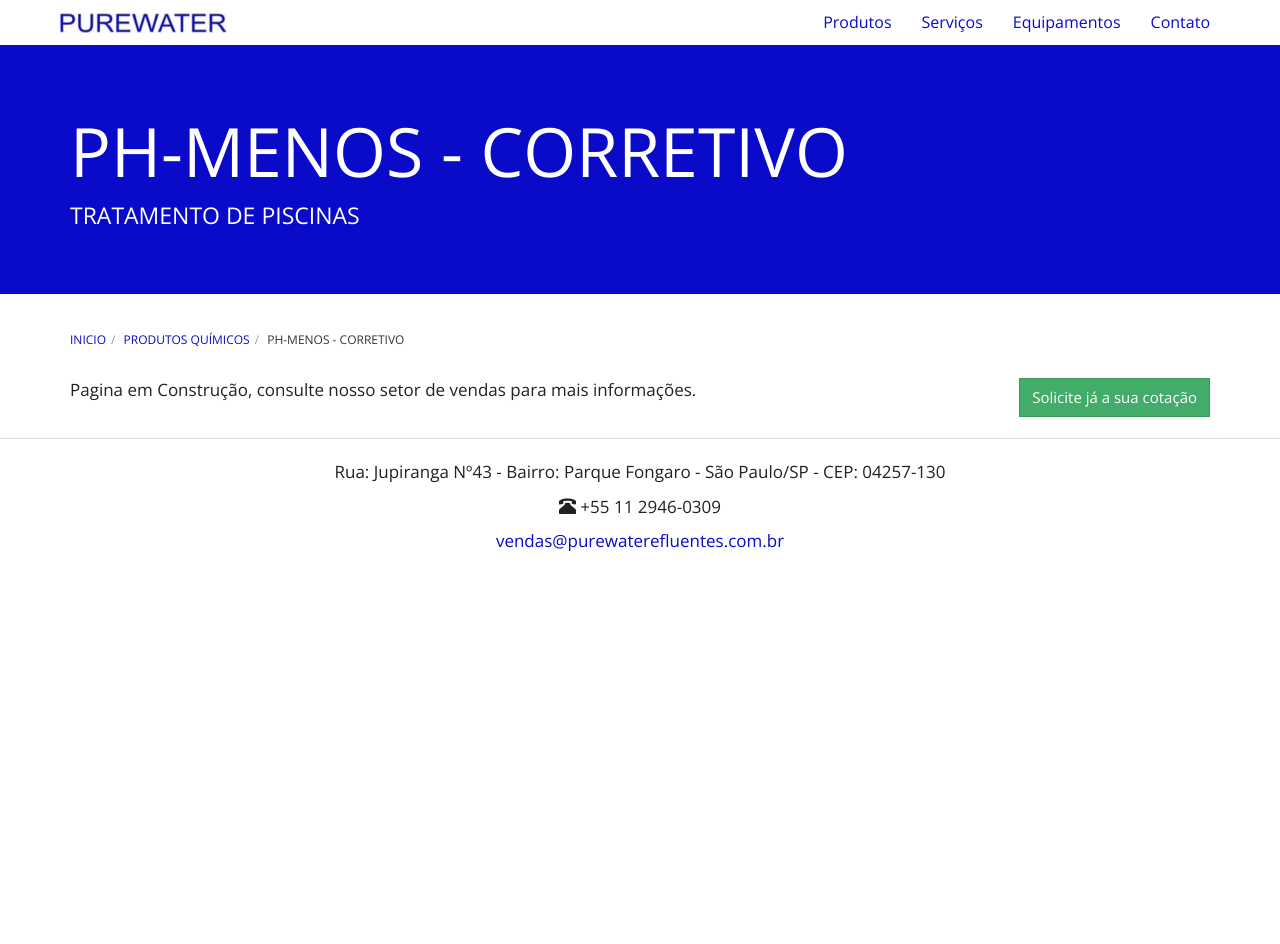
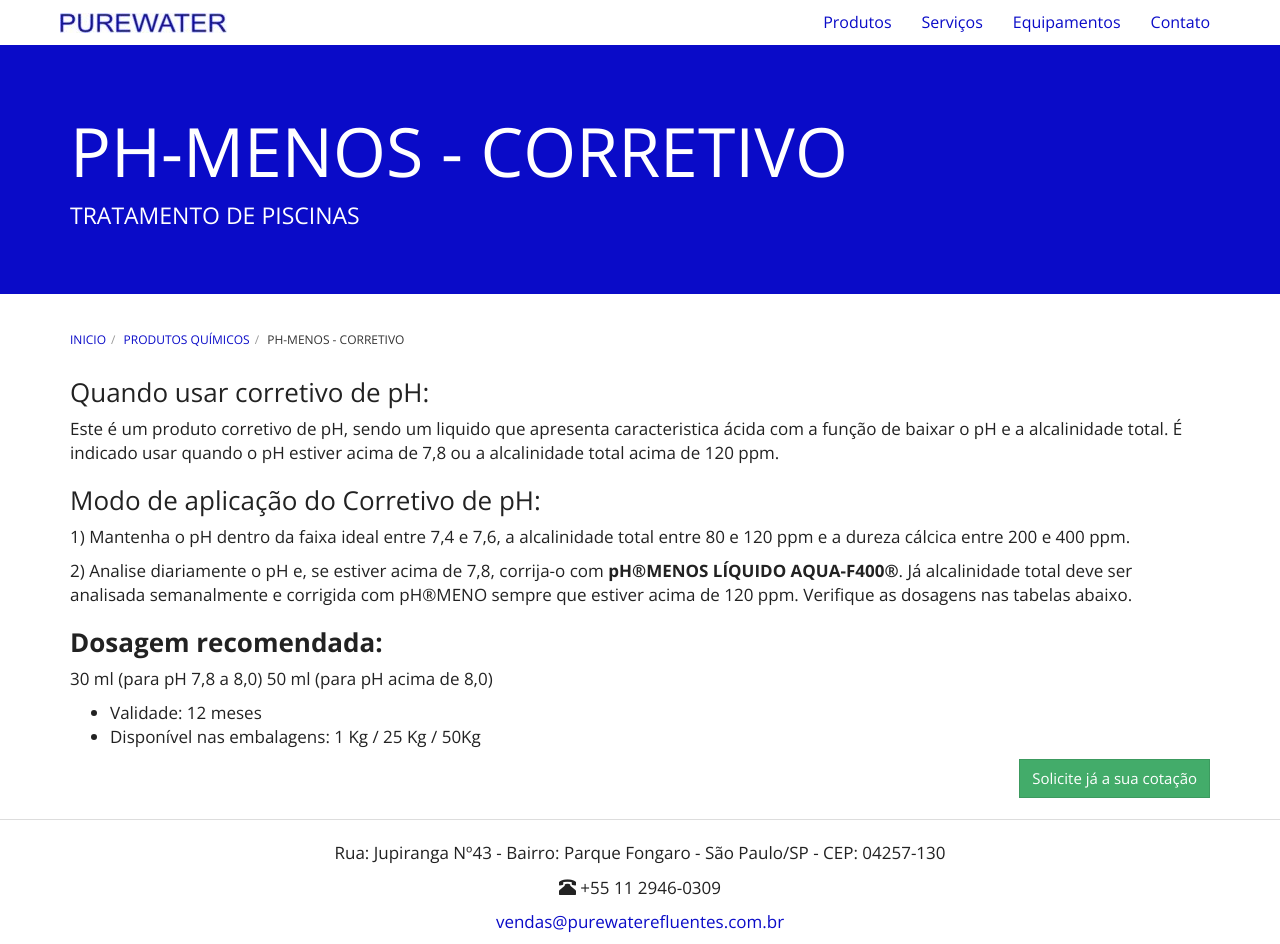
Before and after one commit to purewaterefluentes/purewaterefluentes.github.io, a Jekyll site: the page built from produtos/ph-menos-corretivo-para-piscina.md, in a window 1280 px wide and 944 px high. Built offline with Jekyll 4.4.1, drawn with Linux system fonts in a browser that asks for light colours; nearby versions of some CDN libraries; library files that are not in the unit come from our copies.

Commit message:
Update ph-menos-corretivo-para-piscina.md

```diff
--- a/produtos/ph-menos-corretivo-para-piscina.md
+++ b/produtos/ph-menos-corretivo-para-piscina.md
@@ -5,4 +5,19 @@
 subtitle: TRATAMENTO DE PISCINAS
 ---
 
-Pagina em Construção, consulte nosso setor de vendas para mais informações.
+### Quando usar corretivo de pH:
+
+Este é um produto corretivo de pH, sendo um liquido que apresenta caracteristica ácida com a função de baixar o pH e a alcalinidade total. É indicado usar quando o pH estiver acima de 7,8 ou a alcalinidade total acima de 120 ppm.
+
+### Modo de aplicação do Corretivo de pH:
+
+1) Mantenha o pH dentro da faixa ideal entre 7,4 e 7,6, a alcalinidade total entre 80 e 120 ppm e a dureza cálcica entre 200 e 400 ppm.
+
+2) Analise diariamente o pH e, se estiver acima de 7,8, corrija-o com **pH®MENOS LÍQUIDO AQUA-F400®**. Já alcalinidade total deve ser analisada semanalmente e corrigida com pH®MENO sempre que estiver acima de 120 ppm. Verifique as dosagens nas tabelas abaixo.
+
+### **Dosagem recomendada:**
+  30 ml (para pH 7,8 a 8,0)
+  50 ml (para pH acima de 8,0)
+
+- Validade: 12 meses
+- Disponível nas embalagens: 1 Kg / 25 Kg / 50Kg
```
